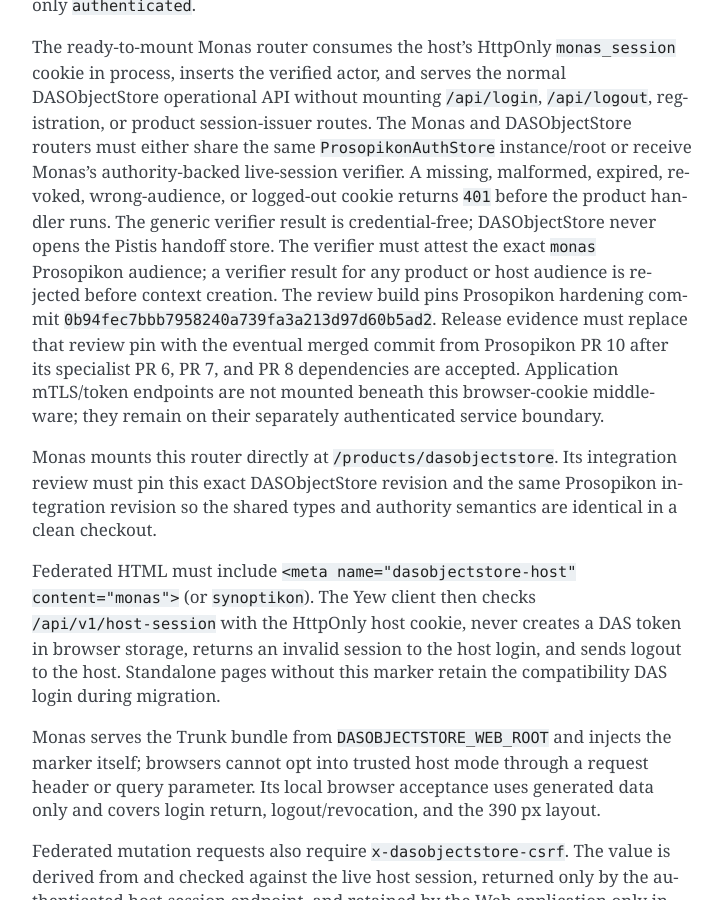
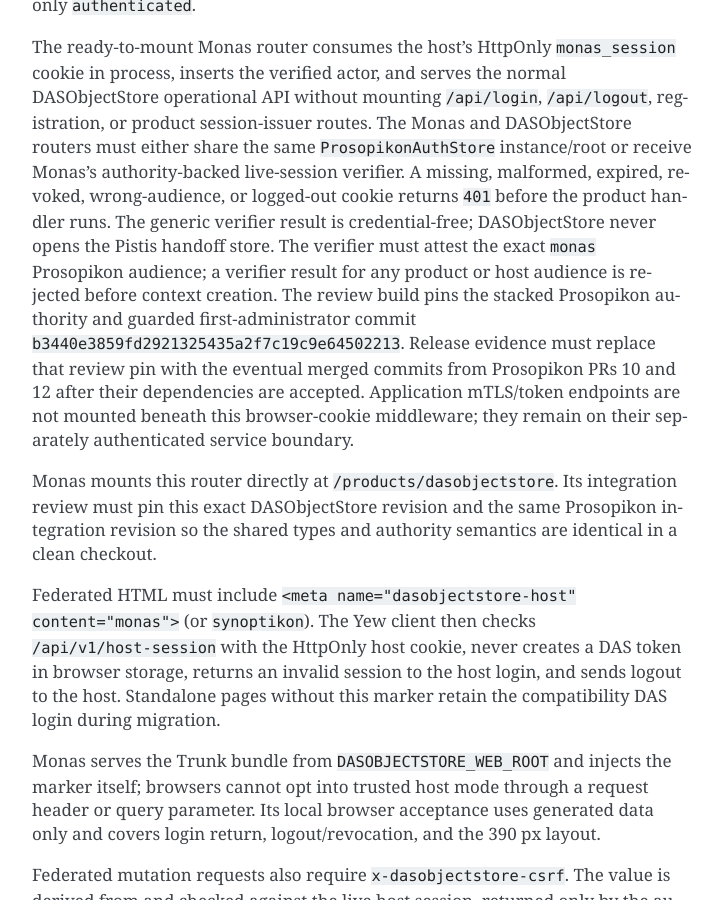
Before and after one commit to sagrudd/DASObjectStore, a Sphinx documentation site: the page built from docs/user/standalone-auth.rst, in a window 1280 px wide and 900 px high, scrolled down 2531 px. Shown: the whole window, without its empty margins (388-1110 px from the left). Built offline with Sphinx 7.4.7, drawn with Linux system fonts in a browser that asks for light colours.

Commit message:
Repin Prosopikon administrator authority

```diff
--- a/Cargo.toml
+++ b/Cargo.toml
@@ -46,8 +46,8 @@
 flate2 = "1.1.5"
 js-sys = "0.3.83"
 plist = "1"
-prosopikon-core = { git = "https://github.com/sagrudd/prosopikon.git", rev = "0b94fec7bbb7958240a739fa3a213d97d60b5ad2" }
-prosopikon-yew = { git = "https://github.com/sagrudd/prosopikon.git", rev = "0b94fec7bbb7958240a739fa3a213d97d60b5ad2" }
+prosopikon-core = { git = "https://github.com/sagrudd/prosopikon.git", rev = "b3440e3859fd2921325435a2f7c19c9e64502213" }
+prosopikon-yew = { git = "https://github.com/sagrudd/prosopikon.git", rev = "b3440e3859fd2921325435a2f7c19c9e64502213" }
 rcgen = "0.14.8"
 rand_core = { version = "0.6.4", features = ["getrandom"] }
 ratatui = "0.30.2"
--- a/docs/user/standalone-auth.rst
+++ b/docs/user/standalone-auth.rst
@@ -120,10 +120,11 @@
 credential-free; DASObjectStore never opens the Pistis handoff store.
 The verifier must attest the exact ``monas`` Prosopikon audience; a verifier
 result for any product or host audience is rejected before context creation.
-The review build pins Prosopikon hardening commit
-``0b94fec7bbb7958240a739fa3a213d97d60b5ad2``. Release evidence must replace
-that review pin with the eventual merged commit from Prosopikon PR 10 after
-its specialist PR 6, PR 7, and PR 8 dependencies are accepted.
+The review build pins the stacked Prosopikon authority and guarded
+first-administrator commit
+``b3440e3859fd2921325435a2f7c19c9e64502213``. Release evidence must replace
+that review pin with the eventual merged commits from Prosopikon PRs 10 and 12
+after their dependencies are accepted.
 Application mTLS/token endpoints are not mounted beneath this browser-cookie
 middleware; they remain on their separately authenticated service boundary.
 
```
Also changed, not shown: 1 other file.
